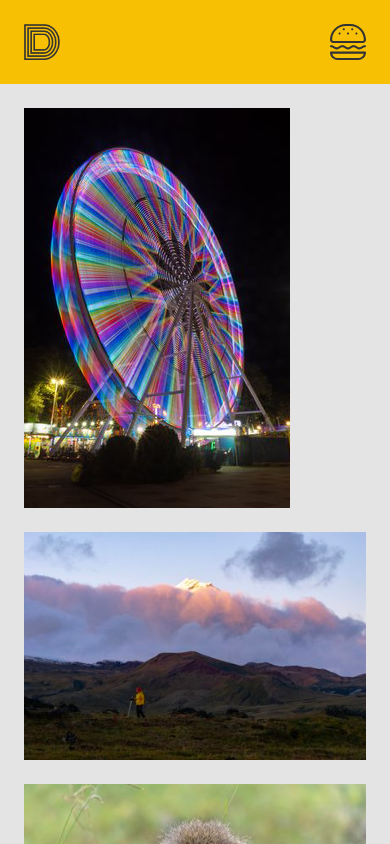
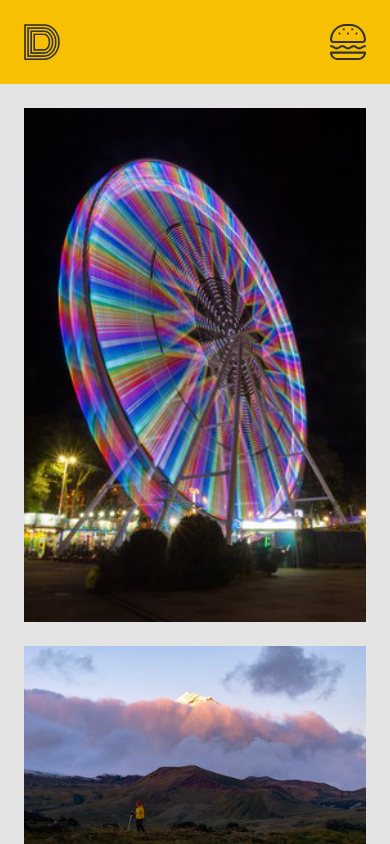
Before and after one commit to airadavometra/airadavometra-website, a React (Vite) app: page /photo in a window 390 px wide. Shown: the top 844 px of the page. Built offline with nearby package versions, Linux system fonts and the light colour scheme.

Commit message:
fix vertical photos on mobile

```diff
--- a/package.json
+++ b/package.json
@@ -4,7 +4,7 @@
   "license": "MIT",
   "private": true,
   "scripts": {
-    "dev": "vite",
+    "dev": "vite --host",
     "build": "vite build",
     "serve": "vite preview",
     "typecheck": "tsc -p ./tsconfig.json --noEmit",
--- a/src/components/GridItemVertical/GridItemVertical.module.scss
+++ b/src/components/GridItemVertical/GridItemVertical.module.scss
@@ -50,6 +50,7 @@
   }
   .verticalImg {
     max-width: 100%;
+    width: 100%;
   }
   .horizontalImg {
     max-width: 100%;
```
